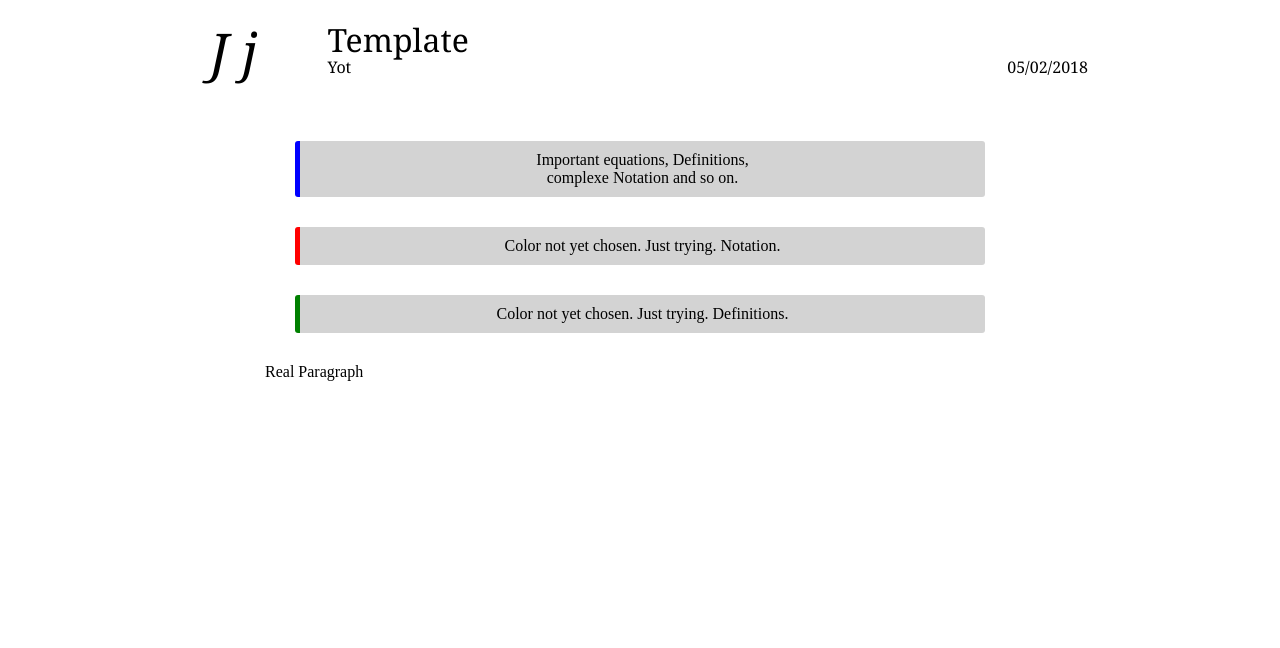
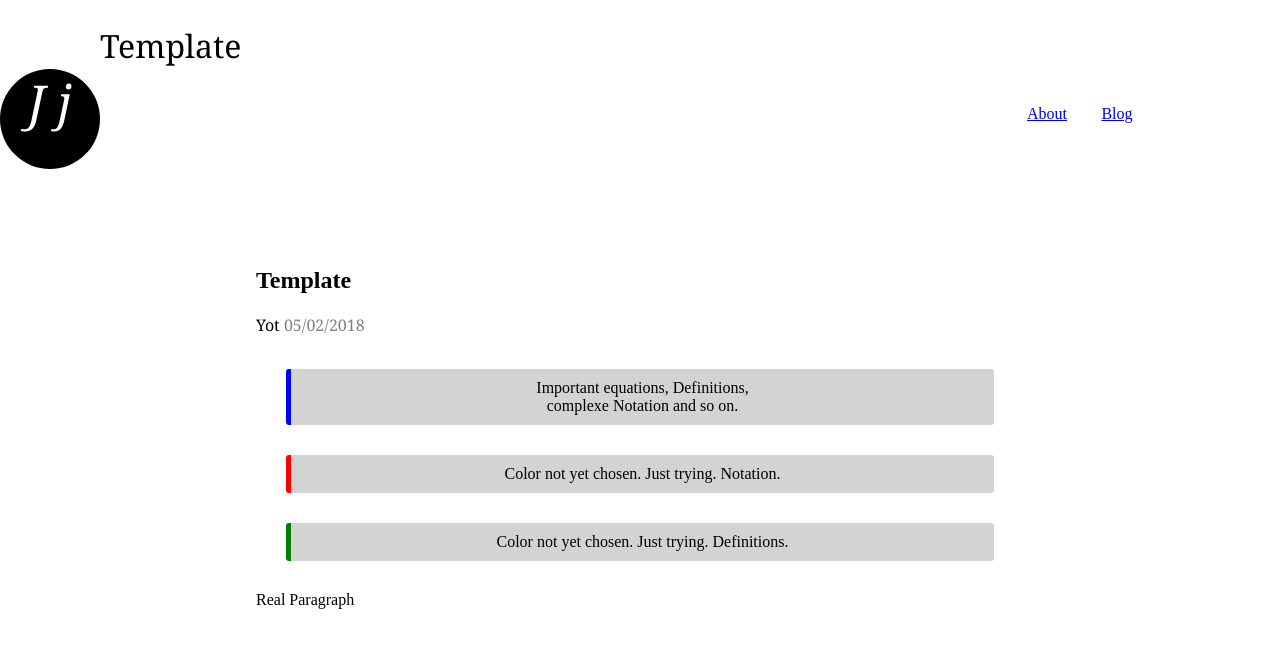
Before and after one commit to yoonjunchan/CYJ.github.io, a plain HTML site: page Yot_template.html in a window 1280 px wide. Drawn offline with nearby package versions, Linux system fonts and the light colour scheme.

Commit message:
start using js & jq. start new design, trying Material Design.

```diff
--- a/Style/content.css
+++ b/Style/content.css
@@ -38,12 +38,6 @@
   text-align:center;
 }
 
-
-.title {                  /*title group, need a pixel-perfect position*/
-  margin: 0px;
-  padding:0px;
-}
-
 .sm_note {                /*ps note*/
   font-size: 0.6em;       /*居然真的有乘起来的效果！哈哈！*/
   font-style: italic;
@@ -53,16 +47,31 @@
   font-weight: bold;
 }
 
-#fst_title {
-  float: left;
-  width: 15%;
-  height:60px;
+.nav_item {
+  float: right;
+  margin: 5px;
+  width: 60px;
   text-align: center;
-  font: italic 3.25em Georgia;
-  padding-left: 10%;
+  /*font*/
+  /*remove hyperlink style*/
 }
 
-#snd_title {
+.nav_item.active {
+  border-bottom: lightgray solid 3px;
+}
+
+#logo {
+  float: left;
+  width: 100px;
+  height:100px;
+  text-align: center;
+  font: italic 3em Georgia;
+  color: white;
+  border-radius: 50%;
+  background-color: black;
+}
+
+#title {
   height:35px;
   padding:3px;
   font:2em Georgia;
@@ -74,21 +83,26 @@
 }
 
 #date {                       /*title date*/
-  position:absolute;
-  right: 15%;
+  color: gray;
+}
+
+#nav  {
+  position: absolute;
+  right: 10%;
+  list-style-type: none;
 }
 
 .clear {                        /*clear floating*/
   clear:both;
 }
 
-#content {                      /*place content at the middle*/
+.content {                      /*place content at the middle*/
   margin: auto;                 /*现在缺乏的是resize时的调整*/
   width: 60%;                   /*alternative 60-65%*/
   padding-top: 30px;
 }
 
 body {
-  margin:15px;
+  margin: 0;
   padding: 0;
 }
--- a/Yot_template.html
+++ b/Yot_template.html
@@ -4,22 +4,29 @@
   <title>J · Template</title>
 
   <link rel="stylesheet" type="text/css" href="./Style/content.css" />
-
 </head>
 <body>
-  <div class="title">
-    <p id="fst_title"  class="title">J j</p>          <!--cool looking Greek Alphabet-->
-    <h1 id="snd_title"  class="title">Template</h1>     <!--real title-->
-    <p id="trd_title"   class="title">Yot <span id="date">05/02/2018</span></p>           <!--name of the Greek Alphabet，可是现在觉得副标题不该这么搞-->
-  </div>
+  <header class="header">
+    <p id="logo">J j</p>          <!--cool looking Greek Alphabet, also is the logo-->
+    <h1 id="title">Template</h1>       <!--real title-->
+    <ul id="nav">                                      <!--暂时是两个先-->
+      <li class="nav_item"><a href="Alpha_MainPage.html">Blog</a></li>
+      <li class="nav_item"><a href="about.html">About</a></li>
+    </ul>
+  </header>
 
   <div class="clear"></div>
 
-  <div id="content">
+  <section class="content">
+    <h1 id="snd_title">Template</h1>
+    <p id="trd_title">Yot <span id="date">05/02/2018</span></p>           <!--name of the Greek Alphabet，可是现在觉得副标题不该这么搞-->
     <p class="im_eq">Important equations, Definitions,</br> complexe Notation and so on.</p>
     <p class="im_note">Color not yet chosen. Just trying. Notation.</p>
     <p class="im_def">Color not yet chosen. Just trying. Definitions.</p>
     <p>Real Paragraph</p>
-  </div>
+  </section>
+
+  <script src="https://ajax.googleapis.com/ajax/libs/jquery/3.3.1/jquery.min.js"></script>
+  <script type="text/javascript" src="main.js"></script>
 </body>
 </html>
--- /dev/null
+++ b/main.js
@@ -0,0 +1,7 @@
+$(".nav_item").hover(function() {  //hover时候的css效果
+    $(this).toggleClass("active");
+});
+
+$(".im_eq").click(function () {
+    alert("x");
+});
```
Also changed, not shown: Gamma_GaussIntegralSatz.html (+2 -0 lines), about.html (+1 -1 lines), 2 other files.
